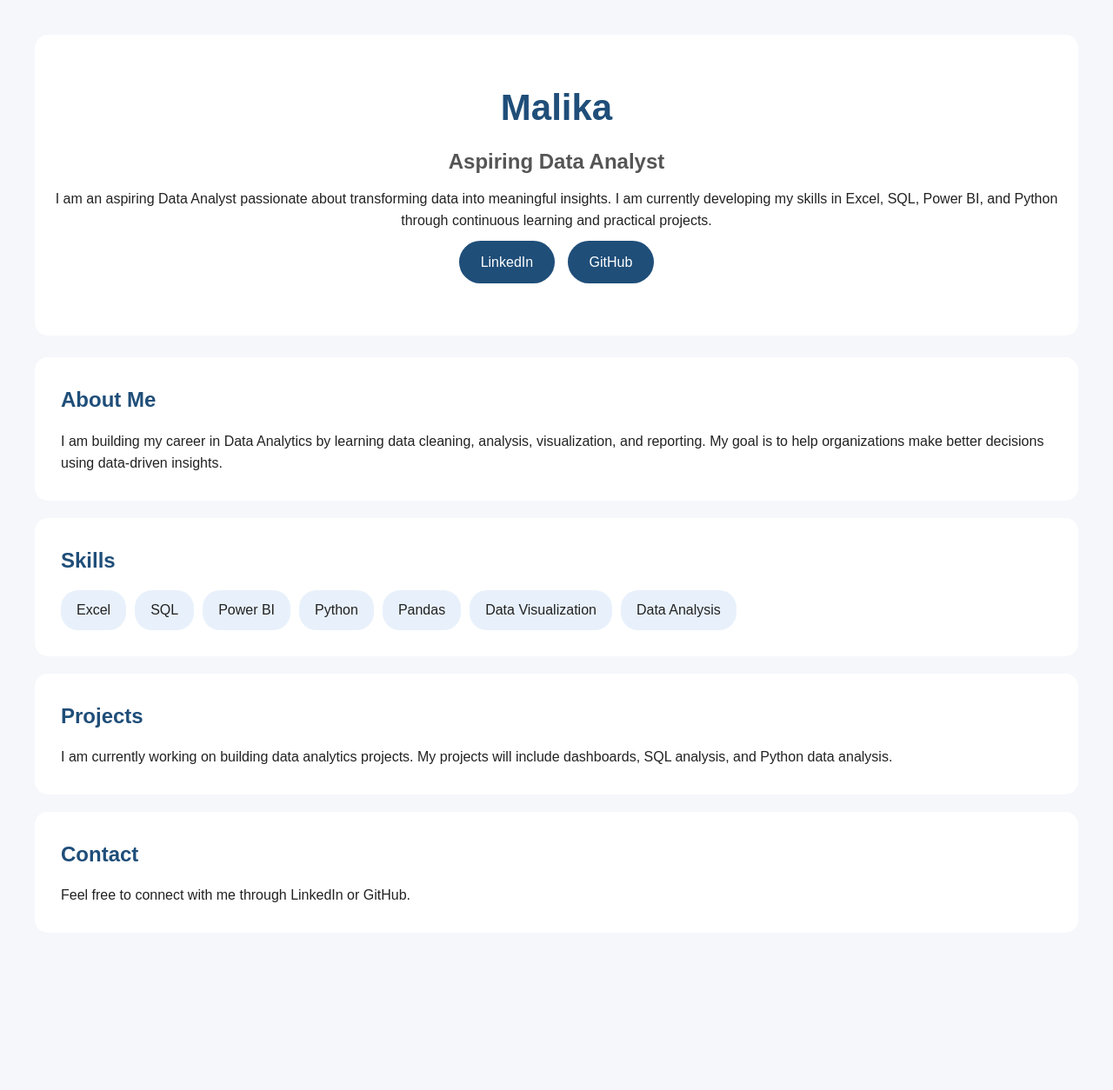
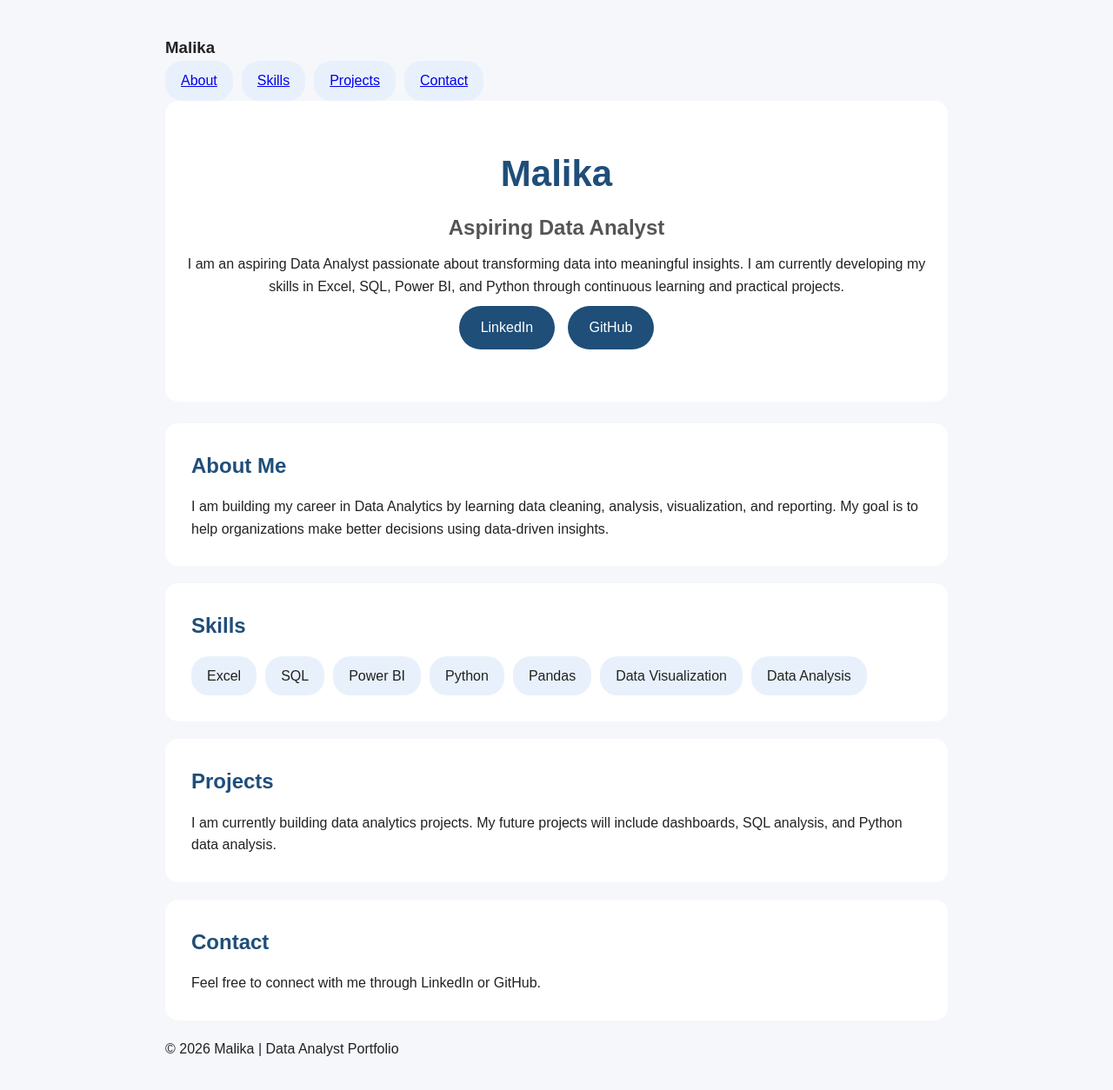
Before and after one commit to Malika-dataanalyst/Malika-dataanalyst.github.io, a plain HTML site: page index.html in a window 1280 px wide. Shown: the whole page at 87% size. Before the commit the page ends 1133 px from the top, so only its background shows below. Drawn offline with Linux system fonts and the light colour scheme.

Commit message:
Update index.html

```diff
--- a/index.html
+++ b/index.html
@@ -1,45 +1,93 @@
 <!DOCTYPE html>
-<html>
+<html lang="en">
+
 <head>
+    <meta charset="UTF-8">
+    <meta name="viewport" content="width=device-width, initial-scale=1.0">
+
     <title>Malika | Data Analyst</title>
+
     <link rel="stylesheet" href="style.css">
 </head>
 
 <body>
 
+<div class="container">
+
+    <!-- Navigation -->
+    <nav>
+        <div class="nav-container">
+            <h3>Malika</h3>
+
+            <ul>
+                <li><a href="#about">About</a></li>
+                <li><a href="#skills">Skills</a></li>
+                <li><a href="#projects">Projects</a></li>
+                <li><a href="#contact">Contact</a></li>
+            </ul>
+
+        </div>
+    </nav>
+
+
+    <!-- Header -->
     <header>
+
         <h1>Malika</h1>
+
         <h2>Aspiring Data Analyst</h2>
 
         <p>
-    I am an aspiring Data Analyst passionate about transforming data into
-    meaningful insights. I am currently developing my skills in Excel, SQL,
-    Power BI, and Python through continuous learning and practical projects.
+            I am an aspiring Data Analyst passionate about transforming data
+            into meaningful insights. I am currently developing my skills in
+            Excel, SQL, Power BI, and Python through continuous learning and
+            practical projects.
         </p>
 
+
         <div class="buttons">
-        <a href="https://www.linkedin.com/in/malika-a-/" target="_blank">LinkedIn</a>
-        <a href="https://github.com/Malika-dataanalyst" target="_blank">GitHub</a>
+
+            <a href="https://www.linkedin.com/in/malika-a-/" target="_blank">
+                LinkedIn
+            </a>
+
+            <a href="https://github.com/Malika-dataanalyst" target="_blank">
+                GitHub
+            </a>
+
         </div>
+
     </header>
 
 
-<section>
+
+    <!-- About -->
+
+    <section id="about">
+
         <h2>About Me</h2>
 
         <p>
-I am building my career in Data Analytics by learning data cleaning,
-analysis, visualization, and reporting. My goal is to help organizations
-make better decisions using data-driven insights.
+            I am building my career in Data Analytics by learning data
+            cleaning, analysis, visualization, and reporting.
+
+            My goal is to help organizations make better decisions
+            using data-driven insights.
         </p>
 
     </section>
 
 
-<section>
+
+    <!-- Skills -->
+
+    <section id="skills">
+
         <h2>Skills</h2>
 
+
         <ul>
+
             <li>Excel</li>
             <li>SQL</li>
             <li>Power BI</li>
@@ -47,30 +95,60 @@ make better decisions using data-driven insights.
             <li>Pandas</li>
             <li>Data Visualization</li>
             <li>Data Analysis</li>
+
         </ul>
+
 
     </section>
 
 
-<section>
+
+    <!-- Projects -->
+
+    <section id="projects">
+
         <h2>Projects</h2>
 
         <p>
-I am currently working on building data analytics projects.
-My projects will include dashboards, SQL analysis, and Python data analysis.
+            I am currently building data analytics projects.
+            My future projects will include dashboards, SQL analysis,
+            and Python data analysis.
         </p>
+
 
     </section>
 
 
-<section>
+
+    <!-- Contact -->
+
+    <section id="contact">
+
         <h2>Contact</h2>
 
         <p>
             Feel free to connect with me through LinkedIn or GitHub.
         </p>
 
+
     </section>
 
+
+
+    <!-- Footer -->
+
+    <footer>
+
+        <p>
+            © 2026 Malika | Data Analyst Portfolio
+        </p>
+
+    </footer>
+
+
+</div>
+
+
 </body>
+
 </html>
```
Lines whose indentation alone changed are shown as unchanged.
